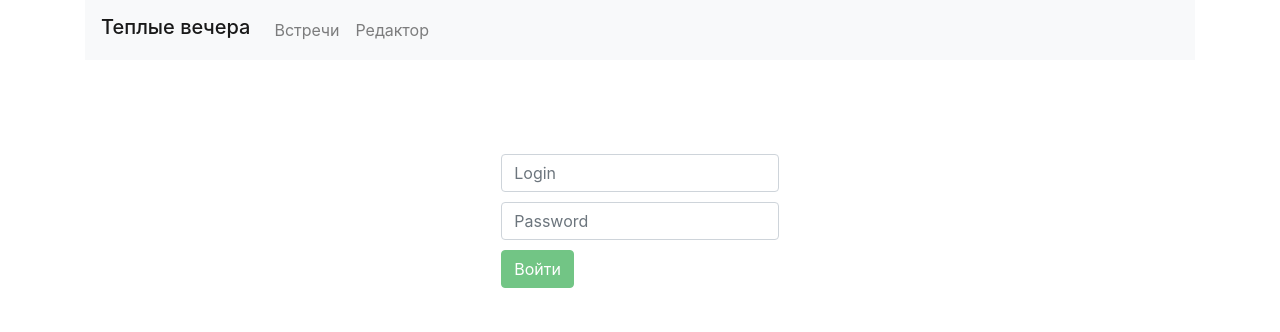
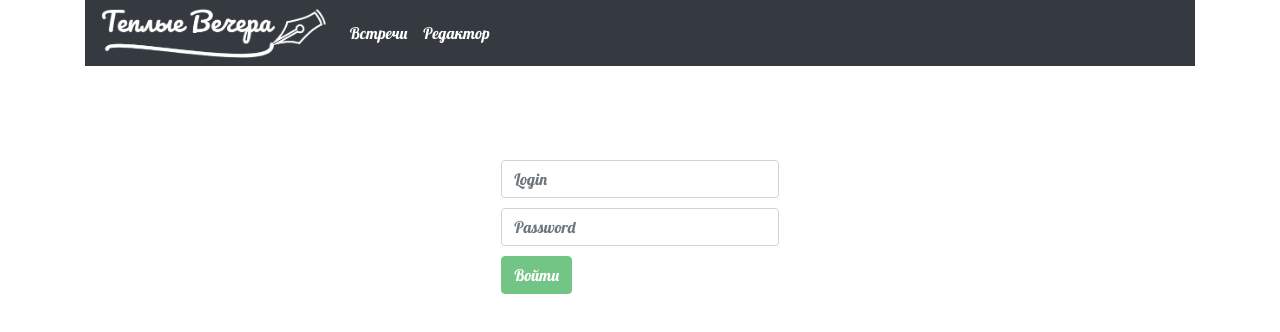
Before and after one commit to sergey-stalk/warm-evenings, an Angular app: page /auth in a window 1280 px wide. Shown: the top 332 px of the page. Built offline with nearby package versions, Linux system fonts and the light colour scheme.

Commit message:
add logo and exit

```diff
--- a/src/app/app.component.ts
+++ b/src/app/app.component.ts
@@ -6,5 +6,5 @@ import { Component } from '@angular/core';
   styleUrls: ['./app.component.css']
 })
 export class AppComponent {
-  title = 'TVApp';
+  title = 'Теплые вечера';
 }
--- a/src/app/meeting/meeting-info/meeting-info.component.css
+++ b/src/app/meeting/meeting-info/meeting-info.component.css
@@ -0,0 +1,11 @@
+.new-meet {
+  background: red;
+  width: 7%;
+  position: absolute;
+  text-align: center;
+  right: 3%;
+  top: 0;
+  height: 40%;
+  min-width: 50px;
+  max-height: 30px;
+}
--- a/src/app/meeting/meeting-info/meeting-info.component.html
+++ b/src/app/meeting/meeting-info/meeting-info.component.html
@@ -1,3 +1,8 @@
 <ul class="list-group">
-  <li class="list-group-item" *ngFor="let item of data">{{item.text}} <br>{{item.date |date}} | <b>{{item.autor}}</b></li>
+  <li class="list-group-item" *ngFor="let item of data; let i = index">
+    {{item.text}} <br>
+    {{item.date |date}} | <b>
+    {{item.autor}}</b>
+    <span class="new-meet" *ngIf="i === 0">New</span>
+  </li>
 </ul>
--- a/src/app/meeting/meeting-info/meeting-info.component.ts
+++ b/src/app/meeting/meeting-info/meeting-info.component.ts
@@ -16,6 +16,7 @@ export class MeetingInfoComponent implements OnInit {
   ngOnInit() {
     this.apiDataService.getApiData().subscribe((res) => {
       this.data = res;
+      this.data = this.data.reverse();
     });
   }
 
--- a/src/app/meeting/meeting-reduct/meeting-reduct.component.css
+++ b/src/app/meeting/meeting-reduct/meeting-reduct.component.css
@@ -7,6 +7,9 @@
   padding-left: 20px;
 }
 
+.btn-list-item {
+  padding: 0;
+}
 
 .btn-success {
   width: 100%;
--- a/src/app/meeting/meeting-reduct/meeting-reduct.component.ts
+++ b/src/app/meeting/meeting-reduct/meeting-reduct.component.ts
@@ -46,7 +46,7 @@ export class MeetingReductComponent implements OnInit {
 
   addData() {
     const nData = this.data.concat(this.form.value);
-    this.data = nData;
+    this.data.unshift(this.form.value);
     this.apiDataService.updateData(nData);
     this.writeNewData();
   }
--- a/src/app/nav-header/nav-header.component.css
+++ b/src/app/nav-header/nav-header.component.css
@@ -0,0 +1,12 @@
+.navbar-brand{
+  padding: 0;
+}
+
+img {
+  height: 50px;
+}
+
+.nav-item {
+  color: white !important;
+  cursor: pointer;
+}
--- a/src/app/nav-header/nav-header.component.html
+++ b/src/app/nav-header/nav-header.component.html
@@ -1,12 +1,12 @@
-<nav class="navbar navbar-expand-lg navbar-light bg-light">
-    <h3><a class="navbar-brand" href="#">Теплые вечера</a></h3>
+<nav class="navbar navbar-expand-lg navbar-dark bg-dark">
+  <a class="navbar-brand" href="#"><img src="../../assets/logo-light.png" alt="Теплые вечера"></a>
   <button class="navbar-toggler" type="button" data-toggle="collapse" data-target="#navbarNavAltMarkup" aria-controls="navbarNavAltMarkup" aria-expanded="false" aria-label="Toggle navigation">
     <span class="navbar-toggler-icon"></span>
   </button>
   <div class="collapse navbar-collapse" id="navbarNavAltMarkup">
-      <div class="navbar-nav">
-        <a class="nav-item nav-link" routerLink=''>Встречи</a>
-        <a class="nav-item nav-link" routerLink='admin' href="#">Редактор</a>
+    <div class="navbar-nav bg-dark">
+      <a class="nav-item nav-link" *ngFor="let item of headerLinks" routerLink='{{item.link}}'>{{item.name}}</a>
+      <a class="nav-item nav-link" *ngIf="isAdmin" (click)="exit()" >Выход</a>
     </div>
   </div>
 </nav>
--- a/src/app/nav-header/nav-header.component.ts
+++ b/src/app/nav-header/nav-header.component.ts
@@ -1,4 +1,5 @@
 import { Component, OnInit } from '@angular/core';
+import { Router, NavigationEnd } from '@angular/router';
 
 @Component({
   selector: 'app-nav-header',
@@ -7,9 +8,22 @@ import { Component, OnInit } from '@angular/core';
 })
 export class NavHeaderComponent implements OnInit {
 
-  constructor() { }
+  constructor(private router: Router) { }
+  isAdmin = false;
+  headerLinks = [{name: 'Встречи', link: ''}, {name: 'Редактор', link: '/admin'}];
 
   ngOnInit() {
+    this.router.events.subscribe((e) => {
+      if (e instanceof NavigationEnd) {
+        if (e.url === '/admin') {
+          this.isAdmin = true;
+        }
+      }
+    });
   }
-
+  exit() {
+    localStorage.clear();
+    this.router.navigate(['/auth']);
+    this.isAdmin = false;
+  }
 }
--- a/src/index.html
+++ b/src/index.html
@@ -9,6 +9,7 @@
   <link rel="icon" type="image/x-icon" href="favicon.ico">
   <link rel="stylesheet" href="https://stackpath.bootstrapcdn.com/bootstrap/4.3.1/css/bootstrap.min.css" integrity="sha384-ggOyR0iXCbMQv3Xipma34MD+dH/1fQ784/j6cY/iJTQUOhcWr7x9JvoRxT2MZw1T" crossorigin="anonymous">
   <link rel="stylesheet" href="https://use.fontawesome.com/releases/v5.8.1/css/all.css" integrity="sha384-50oBUHEmvpQ+1lW4y57PTFmhCaXp0ML5d60M1M7uH2+nqUivzIebhndOJK28anvf" crossorigin="anonymous">
+  <link href="https://fonts.googleapis.com/css?family=Lobster" rel="stylesheet">
 </head>
 <body>
   <app-root></app-root>
--- a/src/styles.css
+++ b/src/styles.css
@@ -1 +1,5 @@
 /* You can add global styles to this file, and also import other style files */
+
+body {
+  font-family: Lobster, sans-serif;
+}
```
Also changed, not shown: src/assets/logo-dark.png (added), src/assets/logo-light.png (added). Lines whose indentation alone changed are shown as unchanged.
